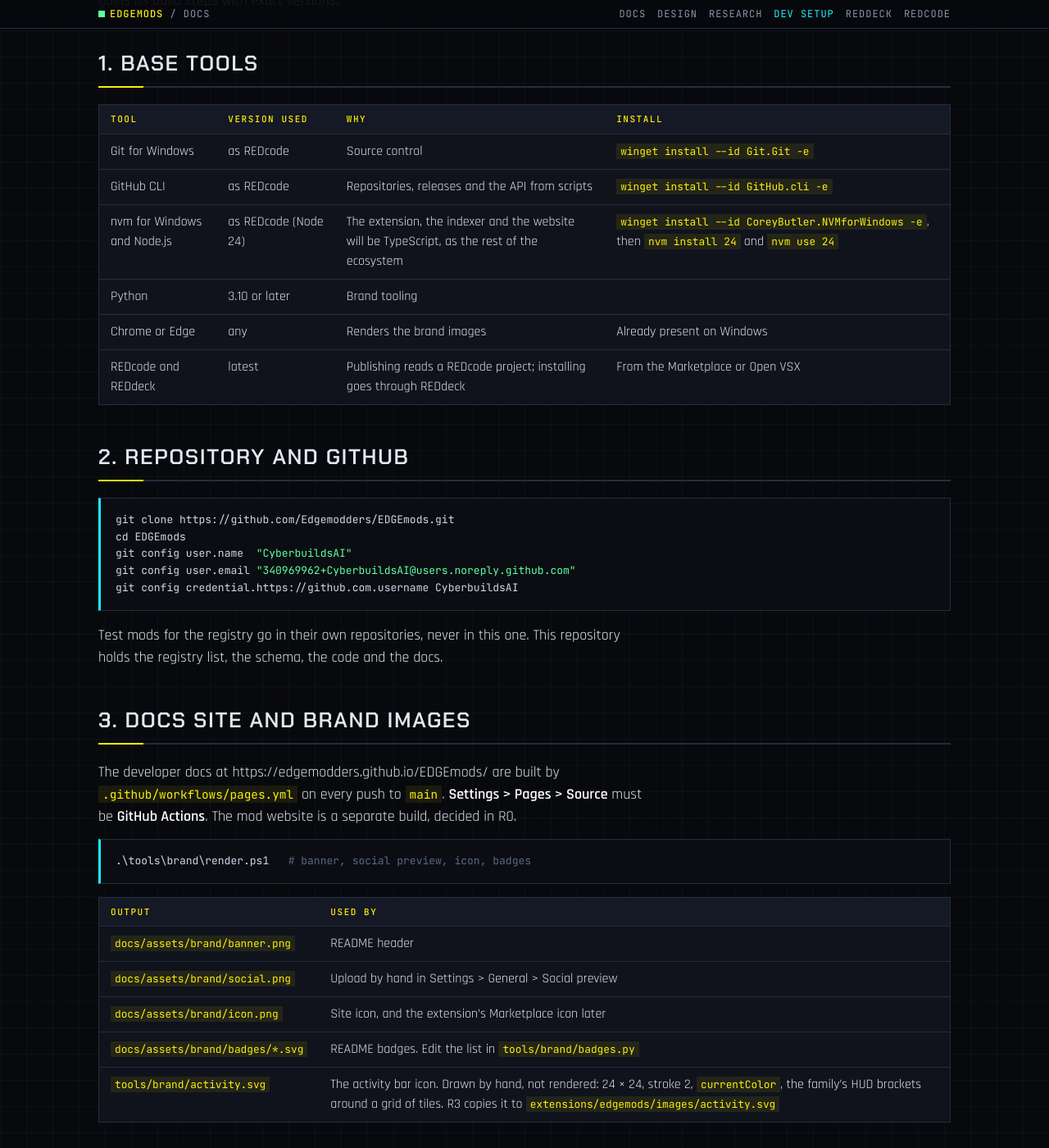
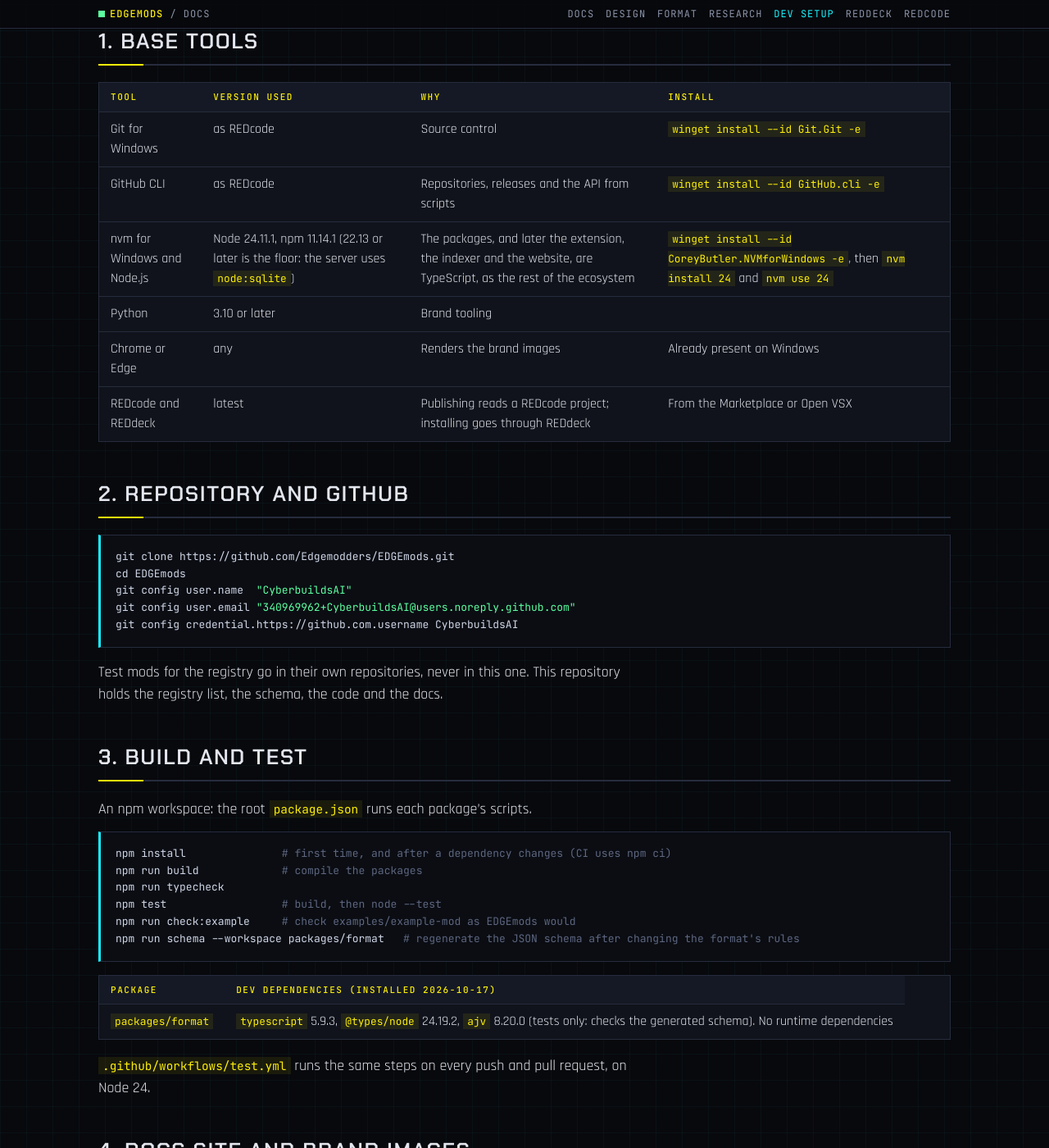
Before and after one commit to Edgemodders/EDGEmods, a Jekyll site: the page built from docs/dev-setup.md, in a window 1280 px wide and 1400 px high, scrolled down 251 px. Shown: the whole window at 82% size. Built offline with Jekyll 4.4.1, drawn with Linux system fonts in a browser that asks for light colours; our own code applies the rules of GitHub Pages for plain Markdown files; some of the changed text lies outside the part shown.

Commit message:
Docs: the format page, dev setup build steps, edgemods.ai, R1 status
Co-Authored-By: Claude Opus 5.5 <noreply@anthropic.com>

````diff
--- a/docs/_config.yml
+++ b/docs/_config.yml
@@ -25,6 +25,8 @@ nav:
     url: /
   - title: Design
     url: /design.html
+  - title: Format
+    url: /manifest.html
   - title: Research
     url: /research.html
   - title: Dev setup
--- a/docs/dev-setup.md
+++ b/docs/dev-setup.md
@@ -1,6 +1,6 @@
 # Dev setup
 
-What a Windows PC needs to work on EDGEmods. The shared tools are the same as in [REDcode's setup guide](https://edgemodders.github.io/REDcode/dev-setup.html). There is no code yet: R0 decides the details, and this page then gains its build steps with exact versions.
+What a Windows PC needs to work on EDGEmods. The shared tools are the same as in [REDcode's setup guide](https://edgemodders.github.io/REDcode/dev-setup.html).
 
 ## 1. Base tools
 
@@ -8,7 +8,7 @@ What a Windows PC needs to work on EDGEmods. The shared tools are the same as in
 |---|---|---|---|
 | Git for Windows | as REDcode | Source control | `winget install --id Git.Git -e` |
 | GitHub CLI | as REDcode | Repositories, releases and the API from scripts | `winget install --id GitHub.cli -e` |
-| nvm for Windows and Node.js | as REDcode (Node 24) | The extension, the indexer and the website will be TypeScript, as the rest of the ecosystem | `winget install --id CoreyButler.NVMforWindows -e`, then `nvm install 24` and `nvm use 24` |
+| nvm for Windows and Node.js | Node 24.11.1, npm 11.14.1 (22.13 or later is the floor: the server uses `node:sqlite`) | The packages, and later the extension, the indexer and the website, are TypeScript, as the rest of the ecosystem | `winget install --id CoreyButler.NVMforWindows -e`, then `nvm install 24` and `nvm use 24` |
 | Python | 3.10 or later | Brand tooling | |
 | Chrome or Edge | any | Renders the brand images | Already present on Windows |
 | REDcode and REDdeck | latest | Publishing reads a REDcode project; installing goes through REDdeck | From the Marketplace or Open VSX |
@@ -25,7 +25,26 @@ git config credential.https://github.com.username CyberbuildsAI
 
 Test mods for the registry go in their own repositories, never in this one. This repository holds the registry list, the schema, the code and the docs.
 
-## 3. Docs site and brand images
+## 3. Build and test
+
+An npm workspace: the root `package.json` runs each package's scripts.
+
+```powershell
+npm install               # first time, and after a dependency changes (CI uses npm ci)
+npm run build             # compile the packages
+npm run typecheck
+npm test                  # build, then node --test
+npm run check:example     # check examples/example-mod as EDGEmods would
+npm run schema --workspace packages/format   # regenerate the JSON schema after changing the format's rules
+```
+
+| Package | Dev dependencies (installed 2026-10-17) |
+|---|---|
+| `packages/format` | `typescript` 5.9.3, `@types/node` 24.19.2, `ajv` 8.20.0 (tests only: checks the generated schema). No runtime dependencies |
+
+`.github/workflows/test.yml` runs the same steps on every push and pull request, on Node 24.
+
+## 4. Docs site and brand images
 
 The developer docs at https://edgemodders.github.io/EDGEmods/ are built by `.github/workflows/pages.yml` on every push to `main`. **Settings > Pages > Source** must be **GitHub Actions**. The mod website is a separate build, decided in R0.
 
````
Also changed, not shown: CLAUDE.md (+3 -1 lines), docs/design.md (+4 -12 lines), docs/index.md (+2 -1 lines), docs/manifest.md (added, +111 -0 lines), README.md.
